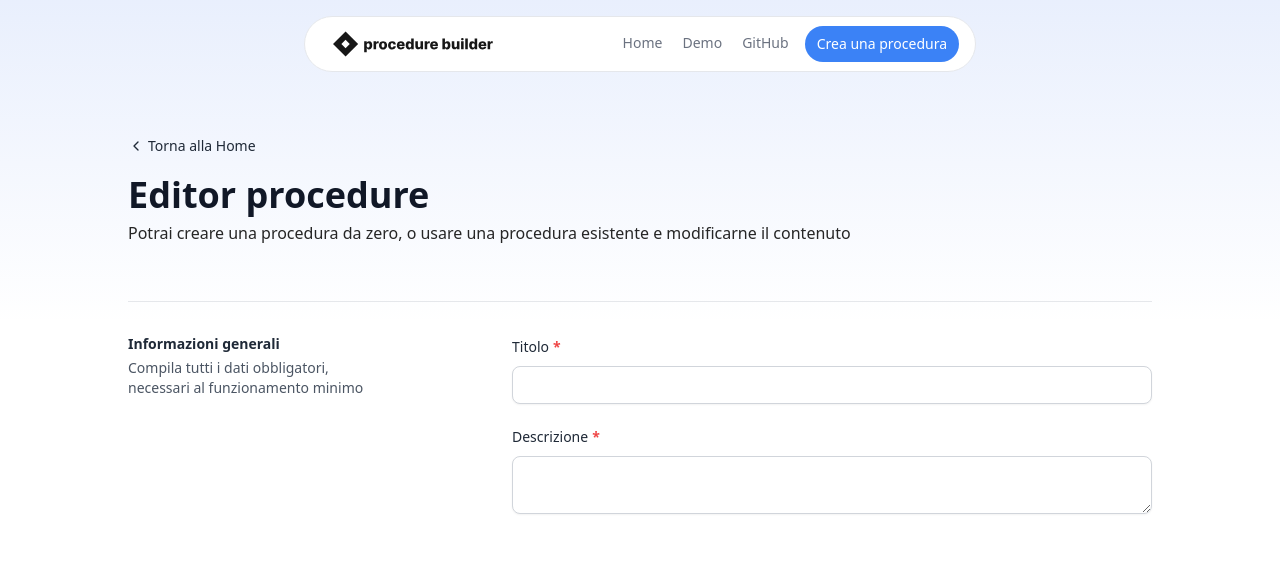
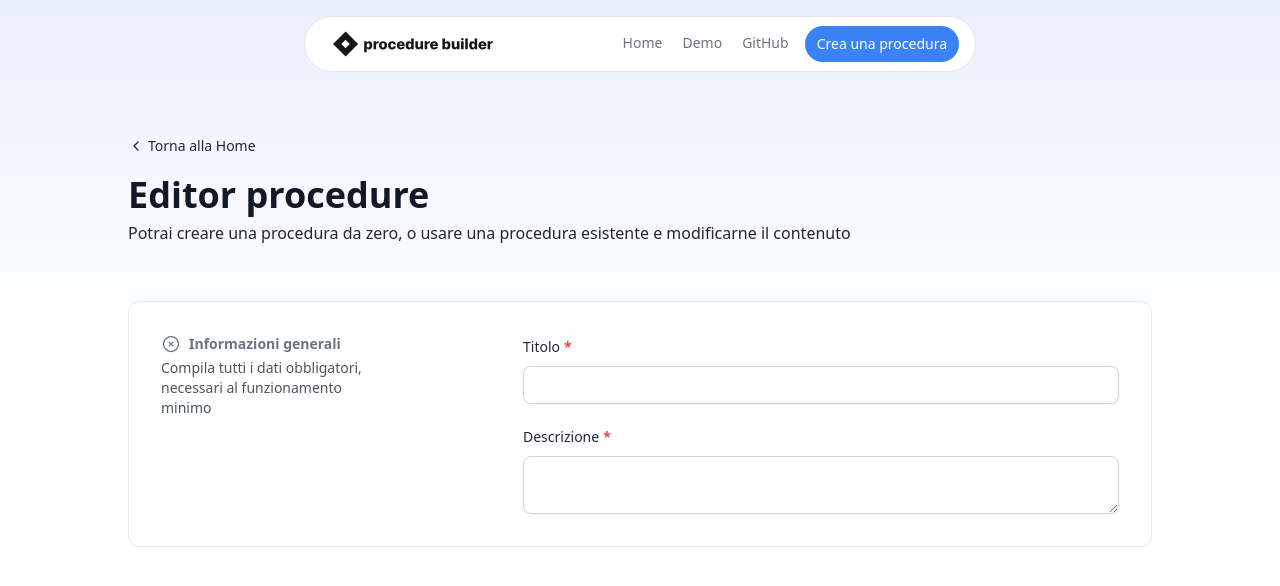
Before and after one commit to diemrt/diemrt-procedurebuilder-web, a React (Vite) app: page /procedure/editor in a window 1280 px wide. Shown: the top 586 px of the page. Built offline with nearby package versions, Linux system fonts and the light colour scheme.

Commit message:
Aggiungi la gestione della validazione nel modulo EditorGenericInfoForm e aggiorna il componente Section per riflettere lo stato di validità

```diff
--- a/src/components/forms/ProcedureEditorForm/EditorGenericInfoForm/EditorGenericInfoForm.tsx
+++ b/src/components/forms/ProcedureEditorForm/EditorGenericInfoForm/EditorGenericInfoForm.tsx
@@ -1,15 +1,17 @@
-import { useFormContext } from "react-hook-form";
+import { useFormContext, useFormState } from "react-hook-form";
 import Input from "../../common/Input/Input";
 import Section from "../../common/Section/Section";
 import Textarea from "../../common/Textarea/Textarea";
 
 const EditorGenericInfoForm = () => {
   const { register } = useFormContext();
+  const { isValid } = useFormState();
 
   return (
     <Section
       title="Informazioni generali"
       description="Compila tutti i dati obbligatori, necessari al funzionamento minimo"
+      isValid={isValid}
     >
       <div className="col-span-2">
         <div className="md:grid md:grid-cols-3 md:gap-5">
--- a/src/components/forms/common/Section/Section.tsx
+++ b/src/components/forms/common/Section/Section.tsx
@@ -1,15 +1,32 @@
+import { CheckCircleIcon } from "@heroicons/react/24/outline";
+import { XCircleIcon } from "@heroicons/react/24/outline";
+import ShowWhen from "../../../ShowWhen/ShowWhen";
 
-interface Props{
-    title: string;
-    description?: string;
-    children: React.ReactNode;
+interface Props {
+  title: string;
+  description?: string;
+  children: React.ReactNode;
+  isValid?: boolean;
 }
-const Section = ({children, title, description}:Props) => {
+
+const Section = ({ children, title, description, isValid = false }: Props) => {
+  const borderColor = isValid ? "green-500" : "gray-500";
+  const bgColor = isValid ? "green-50" : "gray-50";
+  const textColor = isValid ? "text-green-500" : "text-gray-500";
+
   return (
     <div className="max-w-[85rem] pt-10 lg:pt-14 mx-auto">
-      <div className="md:grid md:grid-cols-3 md:gap-12 xl:gap-32 border-t pt-8">
+      <div
+        className={`md:grid md:grid-cols-3 md:gap-12 xl:gap-32 border border-${borderColor} bg-${bgColor} rounded-xl p-8`}
+      >
         <div className="mb-6">
-          <h2 className="font-semibold text-sm text-gray-800 dark:text-neutral-200">
+          <h2 className={`font-bold text-sm ${textColor} flex items-center`}>
+            <ShowWhen condition={!isValid}>
+              <XCircleIcon className="me-2 size-5"/>
+            </ShowWhen>
+            <ShowWhen condition={isValid}>
+              <CheckCircleIcon className="me-2 size-5" />
+            </ShowWhen>
             {title}
           </h2>
 
@@ -20,7 +37,7 @@ const Section = ({children, title, description}:Props) => {
         {children}
       </div>
     </div>
-  )
-}
+  );
+};
 
-export default Section
+export default Section;
```
